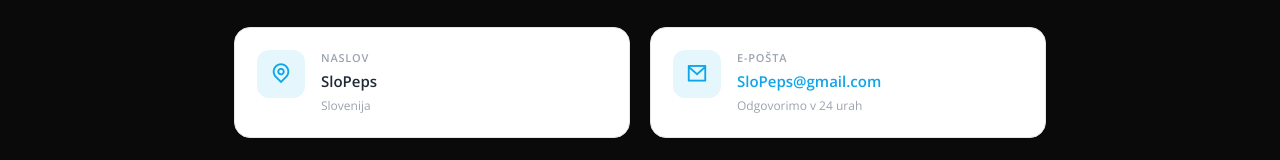
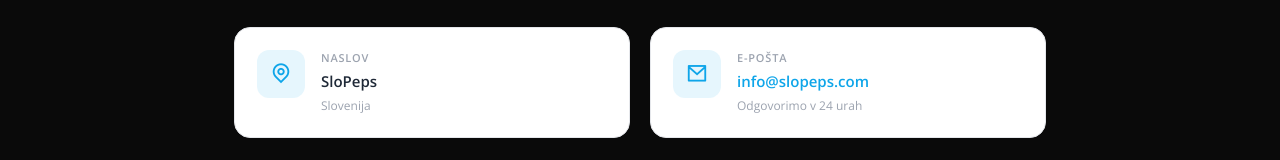
Before and after one commit to lanluznik-collab/ClaudeCodeTest, a Next.js app: page /contact in a window 1280 px wide. Shown: the part 361-521 px from the top of the page. Built offline with nearby package versions, Linux system fonts and the light colour scheme.

Commit message:
fix: update contact email to info@slopeps.com

```diff
--- a/app/contact/page.tsx
+++ b/app/contact/page.tsx
@@ -115,12 +115,12 @@
               <div style={{ display: "flex", flexDirection: "column", gap: "4px" }}>
                 <p style={labelStyle}>{tl.contactEmailLbl}</p>
                 <a
-                  href="mailto:SloPeps@gmail.com"
+                  href="mailto:info@slopeps.com"
                   style={{ ...valueStyle, color: "var(--primary)", textDecoration: "none" }}
                   onMouseEnter={(e) => (e.currentTarget.style.color = "var(--primary-dark)")}
                   onMouseLeave={(e) => (e.currentTarget.style.color = "var(--primary)")}
                 >
-                  SloPeps@gmail.com
+                  info@slopeps.com
                 </a>
                 <p style={subStyle}>{tl.contactEmailSub}</p>
               </div>
```
